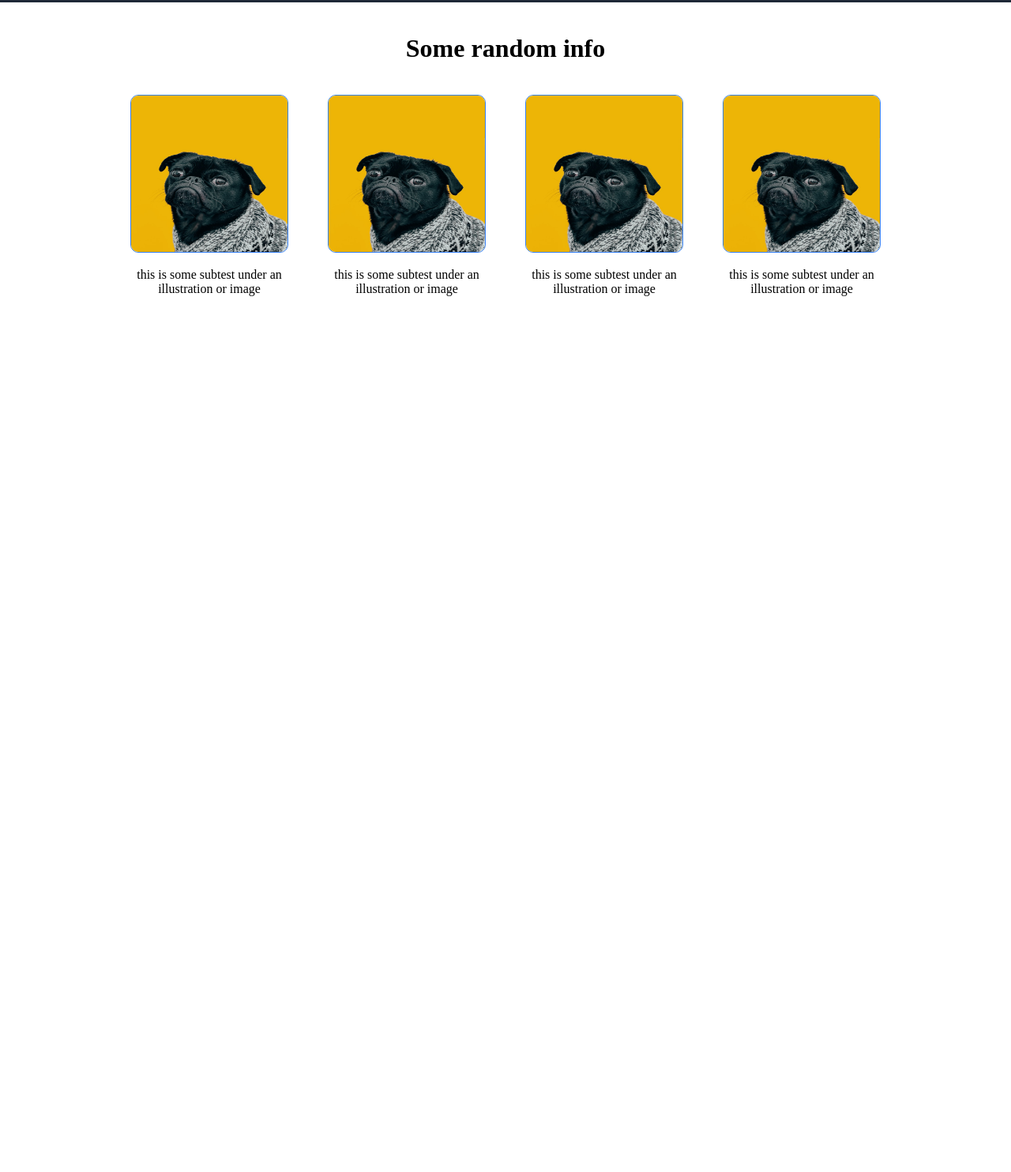
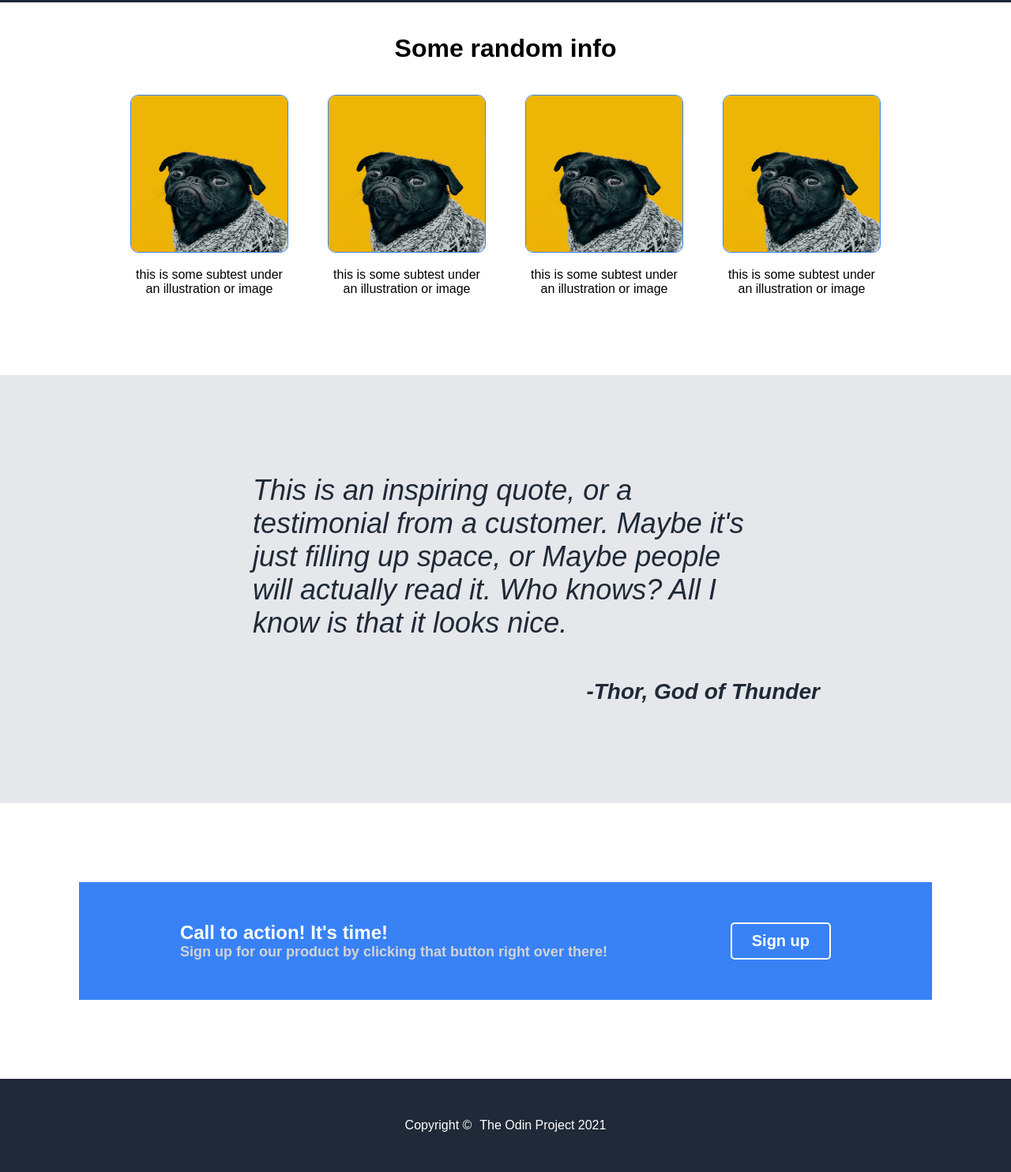
Before and after one commit to chriskelly009/Flexbox_Final_Project, a plain HTML site: page index.html in a window 1280 px wide. Shown: the part 834-2318 px from the top of the page at 79% size. Before the commit the page ends 1209 px from the top, so only its background shows below. Drawn offline with Linux system fonts and the light colour scheme.

Commit message:
Submit final edit

```diff
--- a/index.html
+++ b/index.html
@@ -7,7 +7,6 @@
     <title>Document</title>
 </head>
 <body>
-<!-- <div class="content"> -->
 
     <header>
         <nav>
@@ -86,6 +85,42 @@
 
         </div>
     </div>
-<!-- </div> -->
+    <div class="quote-section">
+        <div class="quote">
+            This is an inspiring quote, or a testimonial from a
+            customer. Maybe it's just filling up space, or Maybe
+            people will actually read it. Who knows? All I know
+            is that it looks nice.
+        </div>
+        <div class="signature">
+            -Thor, God of Thunder
+        </div>
+    </div>
+    <div class="action">
+        <div class="action-box">
+            <div class="action-info">
+                <div class="action-header-text">
+                    Call to action! It's time!
+                    <div class="action-sub-text">
+                        Sign up for our product by clicking that button right over
+                        there!
+                    </div>
+
+                </div>
+                <div class="action-button">
+                    <button>Sign up</button>
+                </div>
+            </div>
+        </div>
+
+    </div>
+    <footer>
+        <div class="footer-text">
+            Copyright &copy
+        </div>
+        <div class="copyright">
+            The Odin Project 2021
+        </div>
+    </footer>
 </body>
 </html>
--- a/styles.css
+++ b/styles.css
@@ -2,11 +2,12 @@
     margin: 0;
     padding: 0;
     box-sizing: border-box;
+    font-family: Arial, Helvetica, sans-serif;
 }
 
 header {
     background-color: #1f2937;
-    font-style: Roboto;
+
     padding: 20px 300px;
     padding-bottom: 175px;
 }
@@ -69,7 +70,8 @@ a, .header-logo {
 .call-to-action {
     display: flex;
     flex-direction: column;
-    /* align-items: center; */
+    padding-bottom: 100px;
+    align-items: center;
 }
 .tiles {
     display: flex;
@@ -77,12 +79,7 @@ a, .header-logo {
     gap: 50px;
     flex-wrap: wrap;
 }
-.cta-img {
-    /* height: 200px; */
-    /* width: 200px; */
-    /* border: 1px solid #3882F6;
-    border-radius: 10px; */
-}
+
 .cta-text {
     text-align: center;
 
@@ -98,7 +95,76 @@ img {
     border: 1px solid #3882F6;
     border-radius: 10px;
 }
+.quote-section {
+    background-color: #E5E7EB;
+    display: flex;
+    flex-direction: column;
+    align-items: center;
+    padding: 125px 0;
+}
+.quote {
+    width: 50%;
+    font-size: 36px;
+    font-style: italic;
+    font-weight: lighter;
+    color: #1F2937;
+}
+.signature {
+    width: 50%;
+    font-size: 28px;
+    font-style: italic;
+    font-weight: bold;
+    color: #1F2937;
+    align-self: flex-end;
+    padding-top: 50px;
+    padding-left: 8%;
+}
+.action {
+    padding: 100px;
+}
+.action-box {
+    background-color: #3882F6;
+    padding: 50px;
+}
+.action-info {
+    display: flex;
+    justify-content: space-around;
+    align-items: center;
 
+}
+.action-header-text {
+    font-size: 24px;
+    font-weight: bold;
+    color: white;
+    display: flex;
+    flex-direction: column;
+    justify-content: center;
+}
+.action-sub-text {
+    color: lightgray;
+    font-size: 18px;
+}
+button {
+    background-color: #3882F6;
+    border: 2px solid white;
+    color: white;
+    padding: 10px 25px;
+    border-radius: 5px;
+    font-weight: bold;
+    font-size: 20px;
+
+}
+footer {
+    background-color: #1f2937;
+    color: white;
+    display: flex;
+    padding: 50px 0;
+    justify-content: center;
+    gap: 10px;
+}
+.footer-text {
+    /* padding: 40px 0; */
+}
 @media (max-width: 1100px) {
     .call-to-action {
         display: flex;
```
